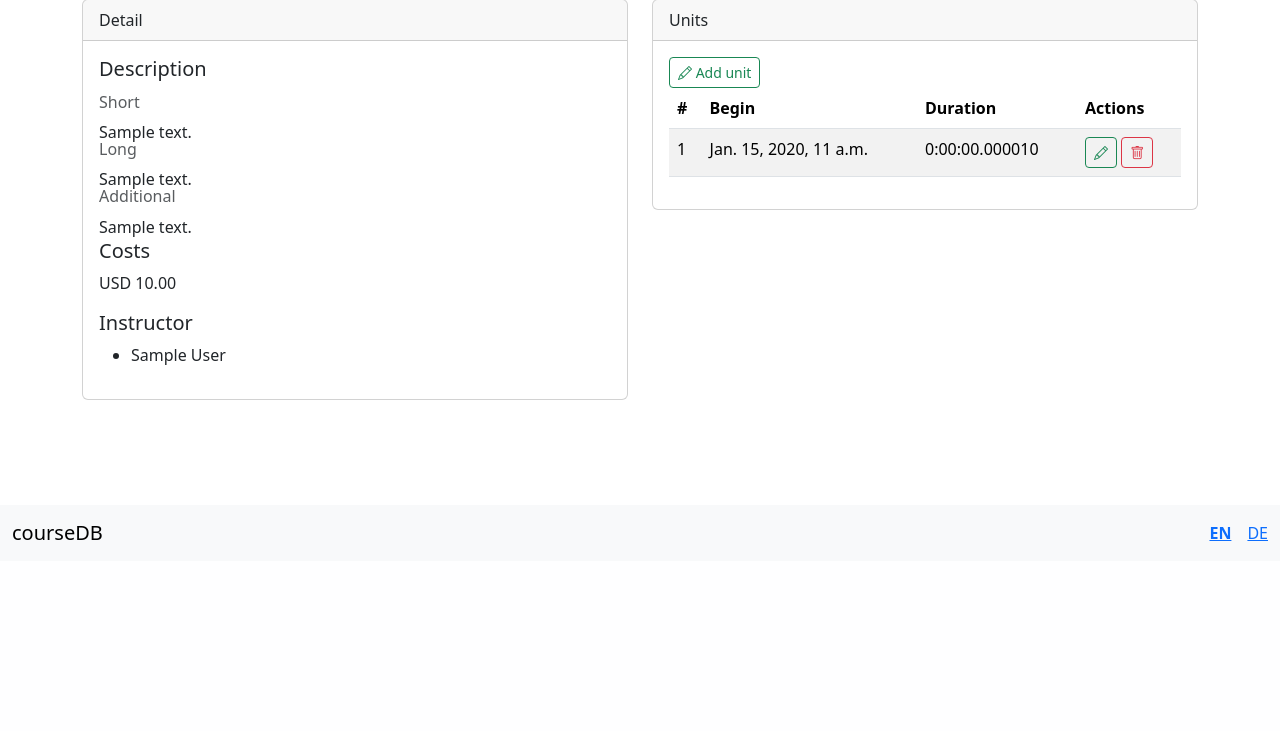
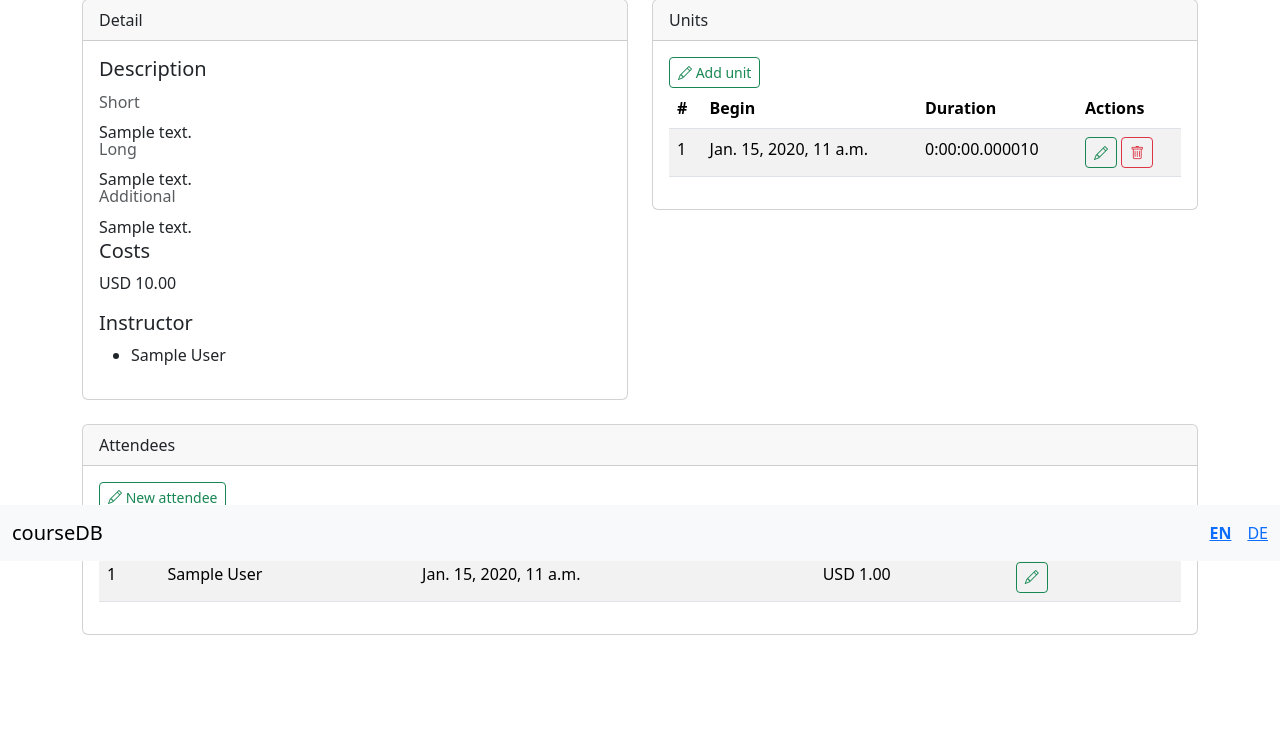
Before and after one commit to wachjose88/courseDB, a Django app: page /course/1 in a window 1280 px wide. Shown: the part 239-970 px from the top of the page. Before the commit the page ends 780 px from the top, so only its background shows below. Run offline with Django 5.2, Linux system fonts and the light colour scheme; a user stored in the database is signed in; tables that the repository leaves empty hold one stand-in row (values such as "Sample post"); some libraries are stand-ins or nearby versions.

Commit message:
course attendance

```diff
--- a/coursedb/core/models.py
+++ b/coursedb/core/models.py
@@ -304,8 +304,18 @@ class Course(CreatedAtMixin):
         verbose_name=_('Instructors')
     )
 
+    attendees = models.ManyToManyField(
+        Client,
+        through='CourseAttendance',
+        related_name='attended_courses',
+        verbose_name=_('Attendees')
+    )
+
     def all_units(self):
         return self.units.all().order_by('begin')
+
+    def all_attendees(self):
+        return self.attendees.all().order_by('last_name')
 
     def begin(self):
         begin = self.units.all().order_by('begin').first()
@@ -349,3 +359,39 @@ class CourseUnit(models.Model):
         abstract = False
         verbose_name = _('Course unit')
         verbose_name_plural = _('Course units')
+
+
+class CourseAttendance(models.Model):
+
+    course = models.ForeignKey(
+        Course,
+        on_delete=models.CASCADE,
+        verbose_name=_('Course')
+    )
+
+    client = models.ForeignKey(
+        Client,
+        on_delete=models.CASCADE,
+        verbose_name=_('Client')
+    )
+
+    enrolled_at = models.DateTimeField(
+        verbose_name=_('Enrolled at')
+    )
+
+    paid = models.DecimalField(
+        decimal_places=2,
+        max_digits=10,
+        blank=True,
+        null=True,
+        verbose_name=_('Paid')
+    )
+
+    comments = HTMLField(
+        blank=True,
+        verbose_name=_('Comments')
+    )
+
+    class Meta:
+        verbose_name = _('Course Attendance')
+        verbose_name_plural = _('Course Attendances')
--- a/coursedb/core/templates/core/courses/details.html
+++ b/coursedb/core/templates/core/courses/details.html
@@ -98,4 +98,50 @@
         </div>
     </div>
 
+    <div class="card mt-4">
+        <div class="card-header">{% translate 'Attendees' %}</div>
+        <div class="card-body">
+            <a href="{% url 'core.course.attendance.create' course_id=course.id %}"
+                    class="btn btn-outline-success btn-sm">
+                <i class="bi bi-pencil"></i> {% translate 'New attendee' %}
+            </a>
+            <table class="table table-striped table-hover">
+                <thead>
+                    <tr>
+                        <th>{% translate '#' %}</th>
+                        <th>{% translate 'Name' %}</th>
+                        <th>{% translate 'Enrolled at' %}</th>
+                        <th>{% translate 'Paid' %}</th>
+                        <th>{% translate 'Actions' %}</th>
+                    </tr>
+                </thead>
+                <tbody>
+                    {% for attendee in attendees %}
+                        <tr>
+                            <td>
+                                {{ forloop.counter }}
+                            </td>
+                            <td>
+                                {{ attendee.client }}
+                            </td>
+                            <td>{{ attendee.enrolled_at|date:'DATETIME_FORMAT' }}</td>
+                            <td>{{ request.user.company.currency }} {{ attendee.paid }}</td>
+                            <td>
+                                <a href="{% url 'core.course.attendance.edit' course_id=course.id attendance_id=attendee.id %}"
+                                        class="btn btn-outline-success btn-sm">
+                                    <i class="bi bi-pencil"></i>
+                                </a>
+                                {% comment %}<a href="{% url 'core.course.unit.delete' course_id=course.id unit_id=unit.id %}"
+                                        class="btn btn-outline-danger btn-sm"
+                                        onclick="return confirm('{% translate 'Are you sure you want to delete this course unit?' %}')">
+                                    <i class="bi bi-trash"></i>
+                                </a>{% endcomment %}
+                            </td>
+                        </tr>
+                    {% endfor %}
+                </tbody>
+            </table>
+        </div>
+    </div>
+
 {% endblock %}
--- a/coursedb/core/urls.py
+++ b/coursedb/core/urls.py
@@ -42,6 +42,10 @@ urlpatterns = [
          name='core.course.unit.edit'),
     path('course/<int:course_id>/unit/create', courses.unit_create_edit,
          name='core.course.unit.create'),
+    path('course/<int:course_id>/attendee/<int:attendance_id>/edit', courses.course_attendance_create_edit,
+         name='core.course.attendance.edit'),
+    path('course/<int:course_id>/attendee/new', courses.course_attendance_create_edit,
+         name='core.course.attendance.create'),
 
     path("login/", av.LoginView.as_view(), name="login"),
     path("logout/", av.LogoutView.as_view(), name="logout"),
--- a/coursedb/core/views/courses.py
+++ b/coursedb/core/views/courses.py
@@ -8,8 +8,8 @@ from django.shortcuts import render, get_object_or_404, redirect
 from django.utils import timezone
 from django.utils.translation import gettext as _
 
-from core.forms import CourseDescriptionForm, CourseCreateForm, CourseUnitForm, CourseEditForm
-from core.models import CourseDescription, Course, CourseUnit
+from core.forms import CourseDescriptionForm, CourseCreateForm, CourseUnitForm, CourseEditForm, CourseAttendanceForm
+from core.models import CourseDescription, Course, CourseUnit, CourseAttendance
 
 
 @login_required
@@ -144,8 +144,12 @@ def course_edit(request, course_id):
 def course_details(request, course_id):
     course = get_object_or_404(Course, id=course_id,
                                description__company=request.user.company)
+    attendees = CourseAttendance.objects.filter(course=course).order_by(
+        'client__last_name', 'client__first_name'
+    )
     params = {
         'course': course,
+        'attendees': attendees,
     }
     return render(request, 'core/courses/details.html', params)
 
@@ -211,3 +215,37 @@ def unit_create_edit(request, course_id, unit_id=None):
         'course': course,
     }
     return render(request, 'core/courses/unit_create_edit.html', params)
+
+
+@login_required
+def course_attendance_create_edit(request, course_id, attendance_id=None):
+    course = get_object_or_404(Course, id=course_id, description__company=request.user.company)
+    attendance = None
+    if attendance_id is not None:
+        attendance = get_object_or_404(CourseAttendance, pk=attendance_id)
+    if request.method == 'POST':
+        if attendance_id is not None:
+            form = CourseAttendanceForm(request.POST, instance=attendance,
+                                        company=request.user.company)
+        else:
+            form = CourseAttendanceForm(request.POST, company=request.user.company)
+        if form.is_valid():
+            attendance_saved = form.save(commit=False)
+            attendance_saved.course = course
+            attendance_saved.save()
+            if attendance_id is not None:
+                messages.success(request, _('A new attendee was successfully enrolled'))
+            else:
+                messages.success(request, _('An enrollment was successfully edited'))
+            return redirect('core.course.details', course_id=course.id)
+    else:
+        if attendance_id is not None:
+            form = CourseAttendanceForm(instance=attendance, company=request.user.company)
+        else:
+            form = CourseAttendanceForm(company=request.user.company)
+    params = {
+        'form': form,
+        'course': course,
+        'attendance': attendance,
+    }
+    return render(request, 'core/courses/attendance_create_edit.html', params)
```
Also changed, not shown: coursedb/core/forms.py (+19 -3 lines), coursedb/core/templates/core/courses/attendance_create_edit.html (added, +44 -0 lines), coursedb/core/migrations/0012_courseattendance_course_attendees.py (added).
